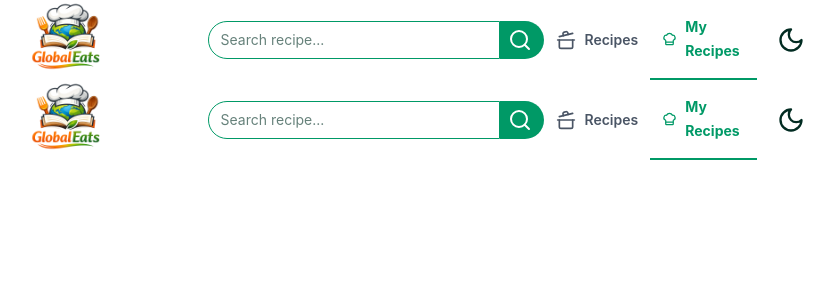
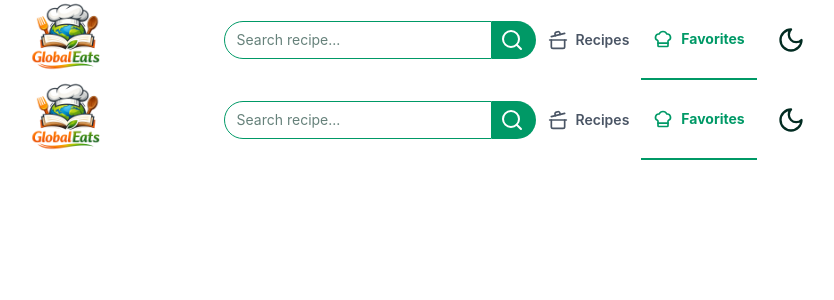
Before and after one commit to RaulSoriaUlibarri/Cookbook, a Next.js app: page /myRecipes in a window 1280 px wide. Shown: the top 300 px of the page, without its empty margins (222-1056 px from the left). Built offline with nearby package versions, Linux system fonts and the light colour scheme; a web font is replaced by a local one; what @radix-ui/themes would draw is missing.

Commit message:
refactor(NavBar): integrate navlink into navbar

```diff
--- a/src/components/NavBar/NavBar.tsx
+++ b/src/components/NavBar/NavBar.tsx
@@ -7,6 +7,7 @@ import MaxWidthWrapper from "../MaxWidthWrapper";
 import { MobileNav, ThemeToggle, ProfileClient } from "./index";
 import SearchBar from "../SearchBar/SearchBar";
 import { CookingPot, ChefHat, LogIn, LogOut } from "lucide-react";
+import NavLink from "./NavLink";
 
 const NavBar = () => {
   // const { user } = useUser();
@@ -34,31 +35,26 @@ const NavBar = () => {
               <SearchBar />
               <MobileNav isAuth={false} />
               <div className="hidden h-full items-center sm:flex text-sm">
-                <Link
-                  href="/directory"
-                  className={`h-full px-3 flex items-center leading-6 hover:border-b-2 hover:border-emerald-600 hover:text-emerald-600 ${
-                    pathname === "/directory"
-                      ? "text-emerald-600 font-bold border-b-2 border-emerald-600"
-                      : "font-semibold"
-                  } `}
-                >
-                  <CookingPot
-                    className="mr-2 hover:text-emerald-600"
-                    size={20}
-                  />
-                  Recipes
-                </Link>
-                <Link
-                  href="/myRecipes"
-                  className={`h-full px-3  flex items-center leading-6 hover:border-b-2 hover:border-emerald-600 hover:text-emerald-600  ${
-                    pathname === "/myRecipes"
-                      ? "text-emerald-600 font-bold  border-b-2 border-emerald-600"
-                      : "font-semibold"
-                  } `}
-                >
-                  <ChefHat className="mr-2 hover:text-emerald-600" size={20} />
-                  My Recipes
-                </Link>
+                <NavLink
+                  label="Recipes"
+                  route="/directory"
+                  icon={
+                    <CookingPot
+                      className="mr-2 hover:text-emerald-600"
+                      size={20}
+                    />
+                  }
+                />
+                <NavLink
+                  label="Favorites"
+                  route="/myRecipes"
+                  icon={
+                    <ChefHat
+                      className="mr-2 hover:text-emerald-600"
+                      size={20}
+                    />
+                  }
+                />
                 <ThemeToggle />
               </div>
               {/* <ProfileClient /> */}
```
